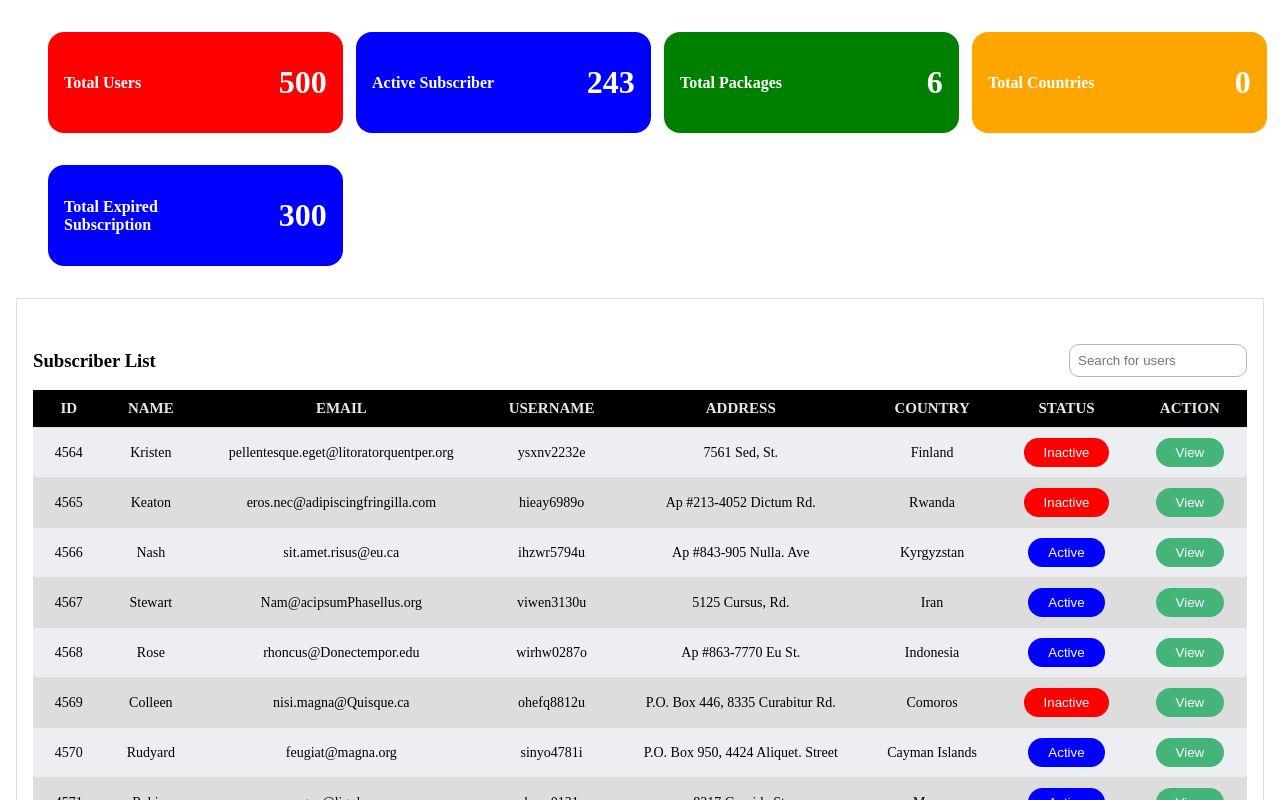
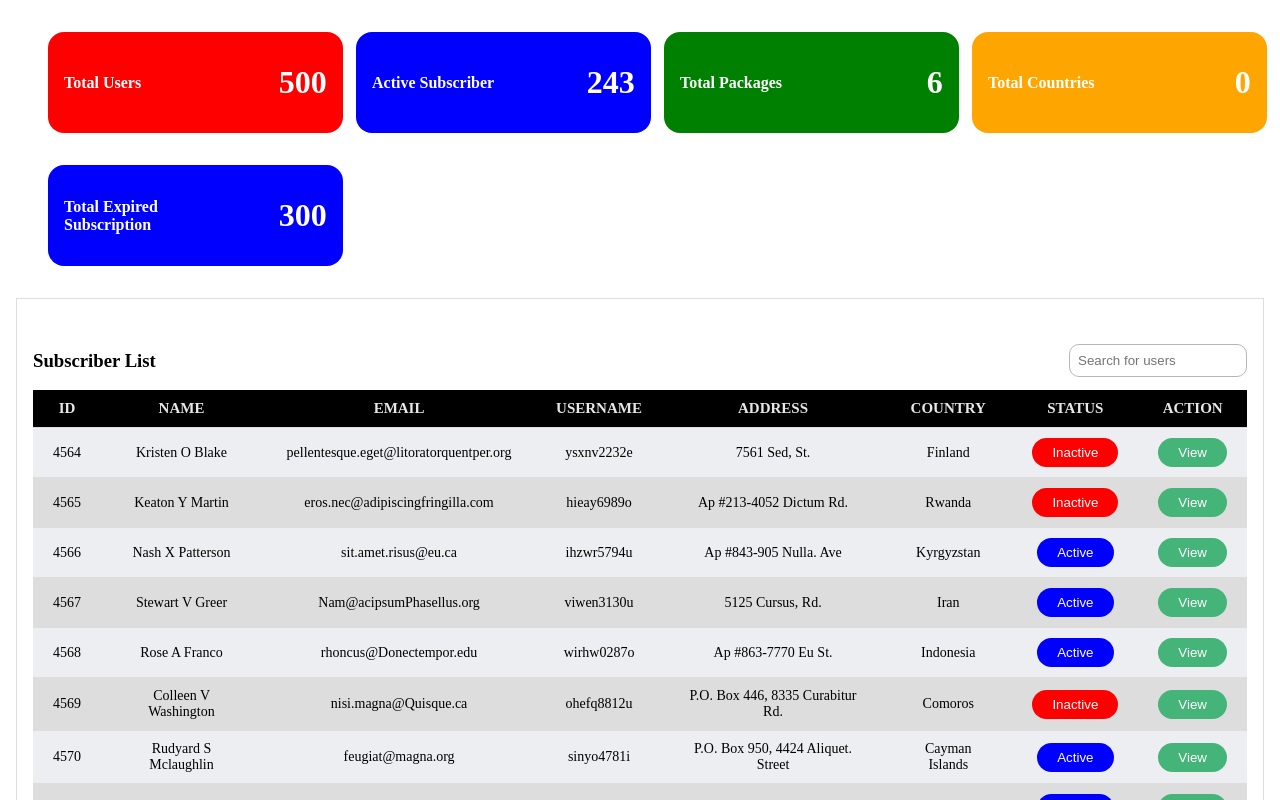
Before and after one commit to sarojdahal8848/subsciption-panel, a React app: page / in a window 1280 px wide. Shown: the top 800 px of the page. Built offline with nearby package versions, Linux system fonts and the light colour scheme.

Commit message:
minor changes in table component

```diff
--- a/src/components/CustomTable/CustomTable.tsx
+++ b/src/components/CustomTable/CustomTable.tsx
@@ -151,7 +151,9 @@ const CustomTable: React.FC<ICustomTable> = ({
           {rows.map((row) => (
             <tr key={row.id}>
               <td>{row.id}</td>
-              <td>{row.first_name}</td>
+              <td>
+                {row.first_name} {row.middle_name} {row.last_name}
+              </td>
               <td>{row.email}</td>
               <td>{row.username}</td>
               <td>{row.address}</td>
```
